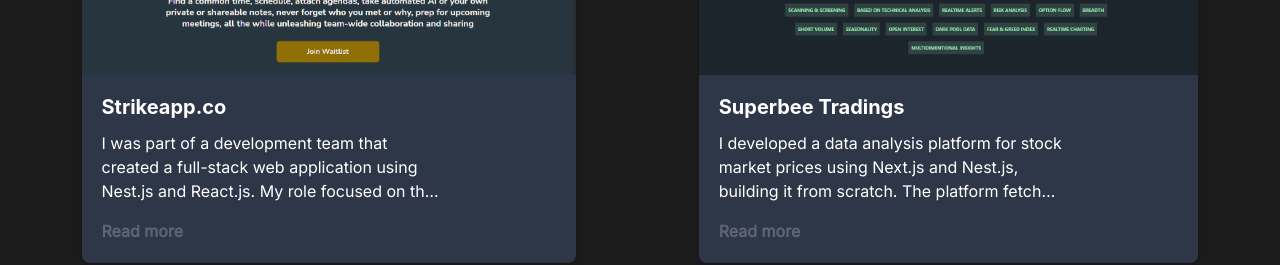
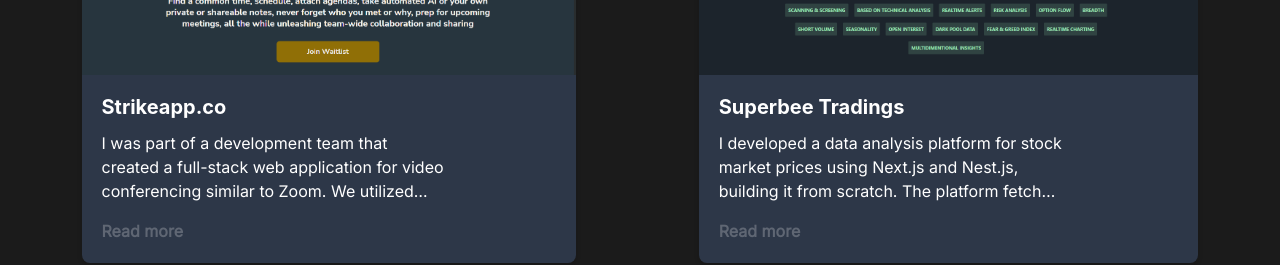
Before and after one commit to Jesse0502/Portfolio, a React (Vite) app: page / in a window 1280 px wide. Shown: the part 980-1245 px from the top of the page. Built offline with nearby package versions, Linux system fonts and the light colour scheme.

Commit message:
Minor Design changes

```diff
--- a/src/App.tsx
+++ b/src/App.tsx
@@ -53,8 +53,8 @@
           borderRadius={"full"}
           src={PFP}
           mt={["10", 0]}
-          width="72"
-          height="72"
+          width={["52", "72"]}
+          height={["52", "72"]}
           alt="avatar bigheads"
           placeholder="blur"
         />
--- a/src/Projects.tsx
+++ b/src/Projects.tsx
@@ -34,7 +34,7 @@
             link: "https://www.strikeapp.co/",
             images: [Strike1, Strike2, Strike3, Strike4],
             description:
-              "I was part of a development team that created a full-stack web application using Nest.js and React.js. My role focused on the front-end and back-end development, utilizing Nest.js for the server-side and React.js for the client-side. The project was a success, delivering a functional and user-friendly web application that met the client's needs.",
+              "I was part of a development team that created a full-stack web application for video conferencing similar to Zoom. We utilized Nest.js for the server-side and React.js for the client-side. My role focused on both front-end and back-end development. We delivered a functional and user-friendly web application that met the client's needs and the project was a success.",
             title: "Strikeapp.co",
           },
           {
--- a/src/Skills.tsx
+++ b/src/Skills.tsx
@@ -24,7 +24,7 @@
   ];
   const [skillValues, setSkillValues] = useState(skills);
   let timeoutId: any = null;
-  const timeout = 10;
+  const timeout = 5;
 
   useEffect(() => {
     const observer = new IntersectionObserver((entries) => {
```
